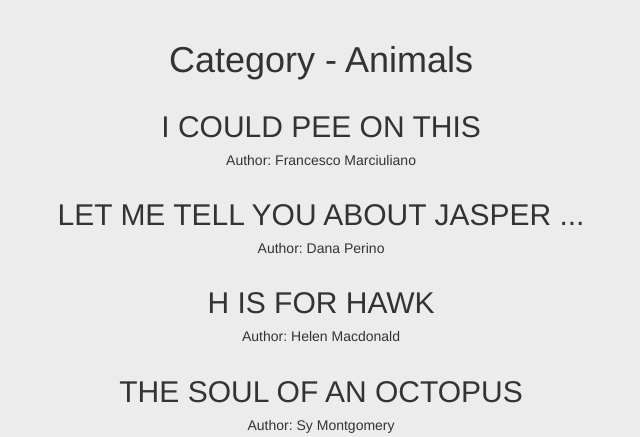
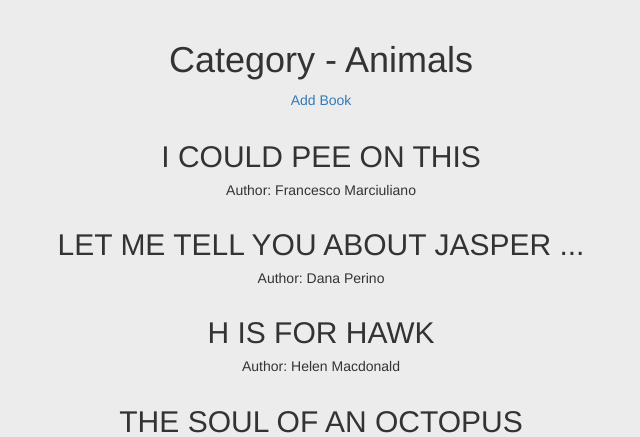
Before and after one commit to aditsrivastava4/Item_Catalog, a Flask app: a page that uses src/templates/itemsList.html in a window 1280 px wide. Shown: the part 52-489 px from the top of the page, without its empty margins (319-959 px from the left). Run offline with Flask 2, Linux system fonts and the light colour scheme; the visitor is signed in with stand-in values (Sample User, id 1); data comes from the database, SQL or seed files in the repository; parts of the project's set-up code (start-up, migrations or seed data) failed here and were passed over; some libraries are stand-ins or nearby versions.

Commit message:
Added the link to add new book page

```diff
--- a/src/templates/itemsList.html
+++ b/src/templates/itemsList.html
@@ -4,6 +4,9 @@
 	<div class="row">
 		<div class="col-sm-12 col-md-12 col-lg-12 text-center">
 			<h1>Category - {{ category }}</h1>
+			<p>
+				<a href="new">Add Book</a>
+			</p>
 		</div>
 	</div>
 
```
